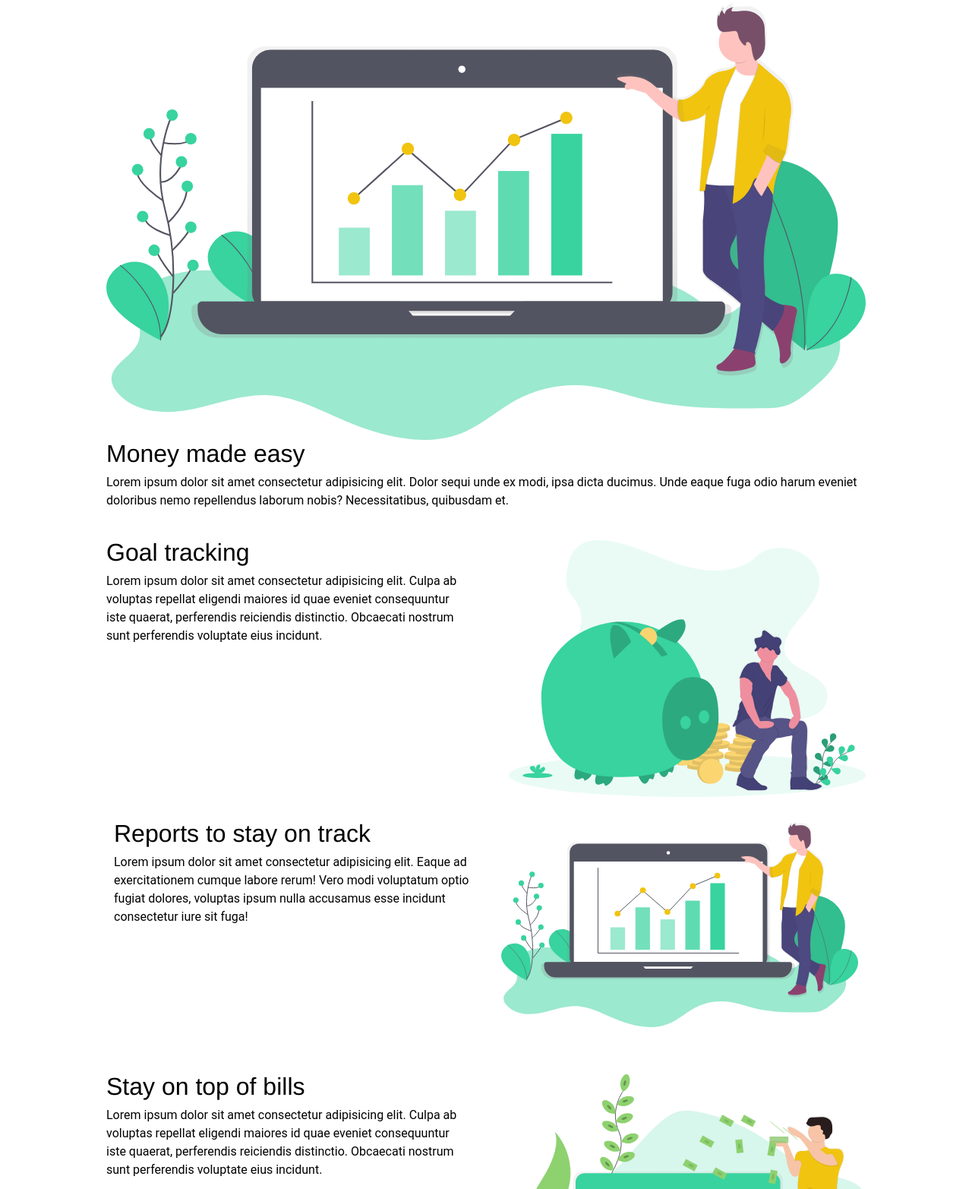
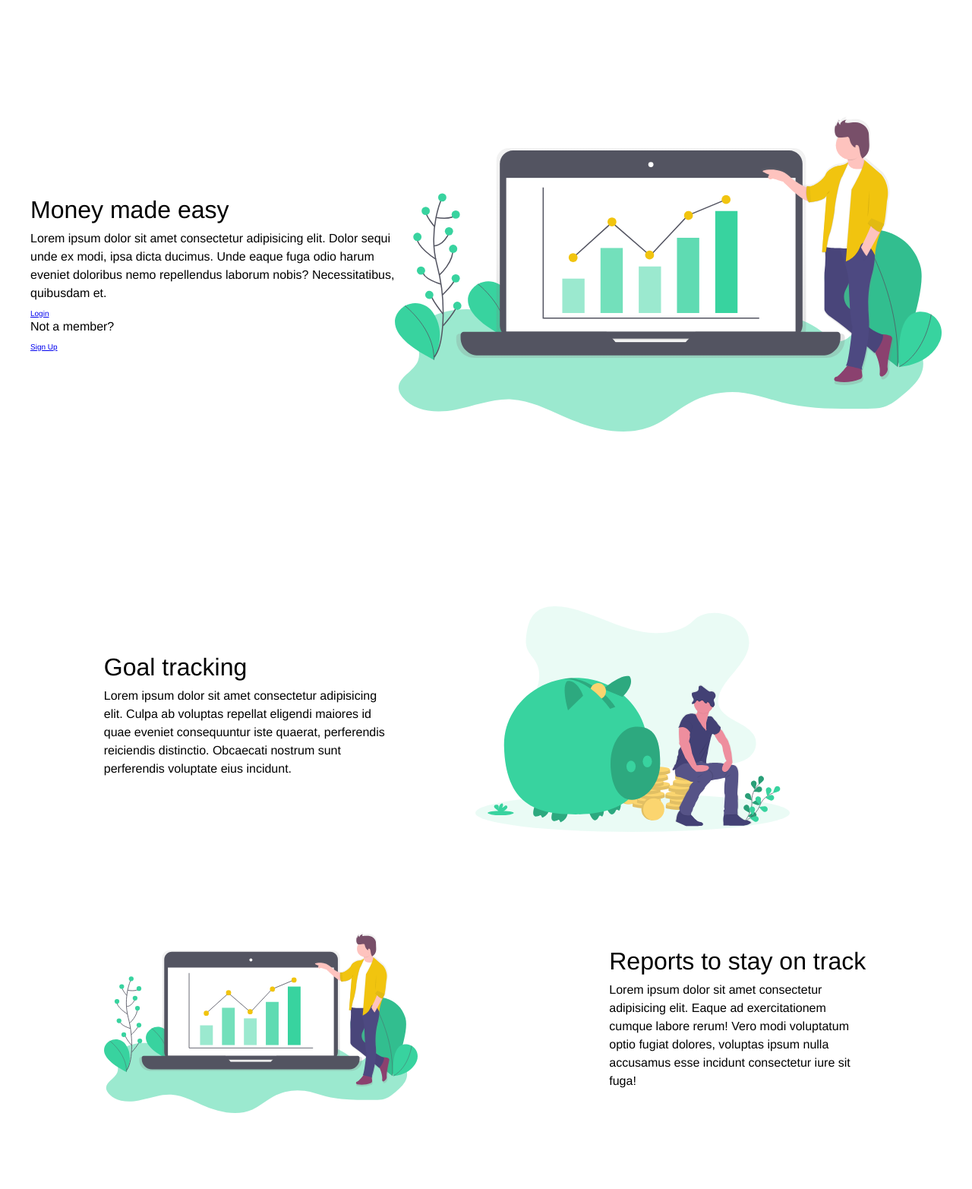
Before and after one commit to master-your-money/web-ui-developer-brendan, a plain HTML site: page index.html in a window 1280 px wide. Shown: the part 79-1644 px from the top of the page at 76% size. Drawn offline with Linux system fonts and the light colour scheme.

Commit message:
mobile responsive almost complete

```diff
--- a/index.html
+++ b/index.html
@@ -29,16 +29,21 @@
           <a href="#">Login</a>
         </nav>
       </div>
-      <div>
-        <img src="img/finance-graph.svg" alt="finance-graph illustration">
-      </div>
+   <section class = "jumbo">
       <div class="text-content">
         <h2>Money made easy</h2>
         <p>Lorem ipsum dolor sit amet consectetur adipisicing elit. Dolor sequi unde ex modi, ipsa dicta ducimus. Unde eaque fuga odio harum eveniet doloribus nemo repellendus laborum nobis? Necessitatibus, quibusdam et.</p>
+        <a href="#">Login</a>
+        <p>Not a member?</p>  <a href="#">Sign Up</a>
       </div>
+        <img class="img" src="img/finance-graph.svg" alt="finance-graph illustration">
+
+
+    </section>
   </section>
 
   <!-- FEATURE HOW IT WORKS SECTIONS -->
+    <section class="main-content">
   <section class="content-section">
     <div class="text-content">
       <h2>Goal tracking</h2>
@@ -48,7 +53,6 @@
       <img src="img/savings.svg" alt="pay off debt illustration">
     </div>
   </section>
-
 
     <section class="content-section inverse-content">
         <div class="text-content">
@@ -79,6 +83,8 @@
               <img src="img/security.svg" class="img-fluid rounded" alt="#">
           </div>
       </section>
+</section>
+
 
   </div><!-- container -->
 
--- a/less/footer.less
+++ b/less/footer.less
@@ -1,6 +1,7 @@
 .footer {
   width: 100%;
   background: @footer;
+  padding: 100px 0;
 
   p {
     text-align: center;
--- a/less/global.less
+++ b/less/global.less
@@ -7,15 +7,17 @@ html {
 }
 
 html, body {
-  font-family: "Helvetica Neue",sans-serif;
+  font-family: "Helvetica",sans-serif;
 }
 
 h1, h2, h3, h4, h5 {
-  font-family: "Helvetica Neue", cursive;
+  font-family: "Helvetica", cursive;
 }
 
 h1 {
   font-size: 4rem;
+  font-style: bold;
+
 }
 
 h2 {
@@ -40,7 +42,7 @@ img {
 }
 
 .container {
-  max-width: 800px;
+  max-width: 1200px;
   width: 100%;
   margin: 0 auto;
 }
--- a/less/home-page.less
+++ b/less/home-page.less
@@ -21,18 +21,24 @@
     }
   }
 
+
+
+
+
   .inverse-content {
     padding-bottom: 30px;
 
 
+
     .text-content {
-      padding-left: 1%;
+      padding-left: 4%;
       padding-right: 0;
     }
 
     .img-content {
       padding-right: 1%;
       padding-left: 0;
+
     }
   }
 
@@ -66,3 +72,64 @@
     }
   }
 }// home
+
+
+
+img {
+  max-width: 80%;
+}
+
+.jumbo{
+  display: flex;
+  justify-content:space-between;
+  align-items: center;
+  padding: 150px 0;
+
+  .text-content {
+    width: 40%;
+  }
+  .img {
+    width: 60%;
+  }
+}
+
+
+
+.main-content {
+
+  .content-section{
+  justify-content:space-around;
+  // justify-content: center;
+  align-items: center;
+  padding: 50px;
+
+  @media @mobile {
+    flex-direction: column-reverse;
+
+    .img-content {
+      text-align: center;
+      width: 75%;
+      margin-bottom: 40px;
+    }
+  }
+
+  .text-content {
+    width: 35%;
+
+
+    @media @mobile {
+      text-align: center;
+      width: 80%;
+    }
+  }
+  }
+}
+  .inverse-content{
+  flex-direction: row-reverse;
+  justify-content:space-between;
+  justify-content: center;
+  align-items: center;
+  padding: 50px 0;
+
+
+}
--- a/less/navigation.less
+++ b/less/navigation.less
@@ -2,8 +2,9 @@
 .nav-bar {
 
     .nav-container {
+        display: flex;
         .thanos(space-between, center);
-        max-width: 760px;
+        max-width: 1200px;
         margin: auto;
         padding: 15px 1%;
         @media @mobile {
```
Also changed, not shown: css/index.css. Lines whose indentation alone changed are shown as unchanged.
